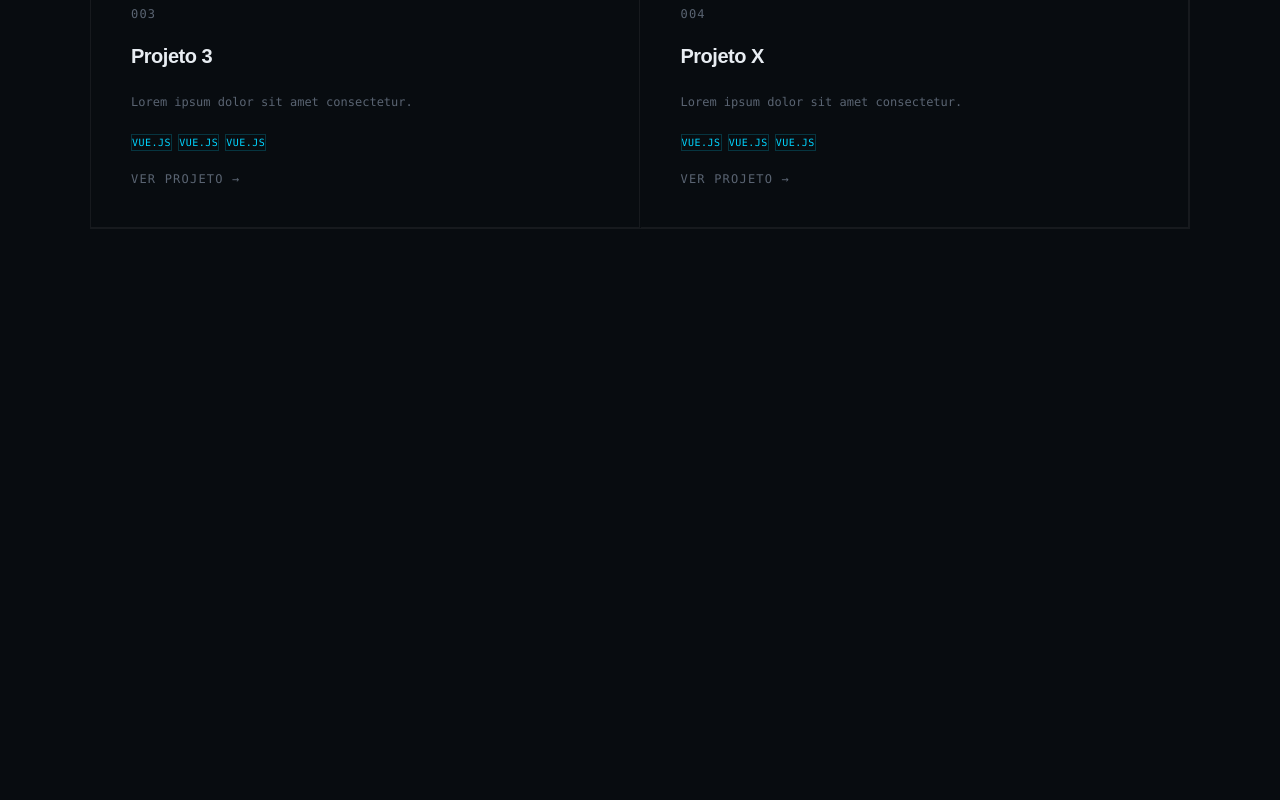
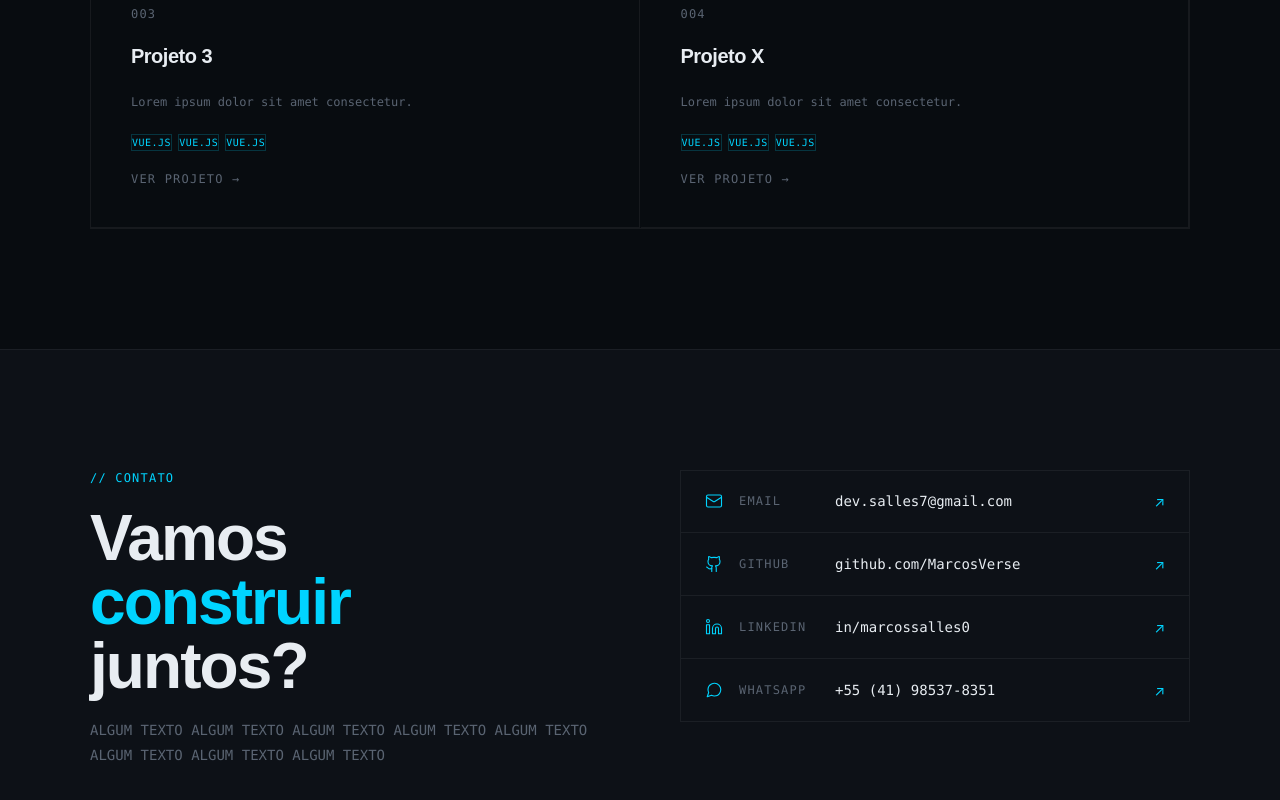
Before and after one commit to MarcosVerse/Portfolio, a Vue app: page / in a window 1280 px wide. Shown: the part 2730-3530 px from the top of the page. Before the commit the page ends 3079 px from the top, so only its background shows below. Built offline with nearby package versions, Linux system fonts and the light colour scheme.

Commit message:
Adicionado o 'contato' na página

```diff
--- a/src/App.vue
+++ b/src/App.vue
@@ -5,6 +5,7 @@
   <AboutSection />
   <TechSection />
   <ProjectsSection />
+  <ContactSection />
 </template>
 
 <script setup>
@@ -19,6 +20,7 @@ import CursorEffect from './components/CursorEffect.vue'
 import TechSection from './components/TechSection.vue';
 import ProjectsSection from './components/ProjectsSection.vue';
 import AboutSection from './components/AboutSection.vue'
+import ContactSection from './components/ContactSection.vue'
 
 
 </script>
--- a/src/components/ContactSection.vue
+++ b/src/components/ContactSection.vue
@@ -0,0 +1,171 @@
+<template>
+    <section id="contact" class="contact-section">
+        <div class="contact-inner">
+            <div class="contact-left reveal">
+                <div class="section-label font-mono text-xs uppercase tracking-widest">// contato</div>
+                <div class="contact-big">
+                    Vamos<br><span class="accent">construir</span><br>juntos?
+                </div>
+                <p class="contact-sub font-mono text-sm">
+                    <!-- Aberto a projetos freelance, posições full-time e conversas sobre tecnologia. Respondo rápido. -->
+                    ALGUM TEXTO ALGUM TEXTO ALGUM TEXTO ALGUM TEXTO ALGUM TEXTO ALGUM TEXTO ALGUM TEXTO ALGUM TEXTO
+                </p>
+            </div>
+            <div class="contact-right reveal">
+                <div class="contact-links">
+                    <a
+                    v-for="link in links"
+                    :key="link.label"
+                    :href="link.href"
+                    class="contact-link"
+                    target="_blank"
+                    >
+                    <span class="link-icon" v-html="link.icon"></span>
+                    <span class="link-label font-mono text-xs uppercase tracking-widest">{{ link.label }}</span>
+                    <span class="link-val font-mono text-sm">{{ link.value }}</span>
+                    <span class="link-arrow">↗</span>
+                    </a>
+                </div>
+            </div>
+        </div>
+    </section>
+</template>
+
+<script setup>
+import { useScrollReveal } from '../composables/useScrollReveal.js'
+
+useScrollReveal()
+
+const links = [
+    {
+        label: 'Email',
+        value: 'dev.salles7@gmail.com',
+        href: 'mailto:dev.salles7@gmail.com',
+        icon: `<svg xmlns="http://www.w3.org/2000/svg" width="18" height="18" viewBox="0 0 24 24" fill="none" stroke="currentColor" stroke-width="1.5" stroke-linecap="round" stroke-linejoin="round"><rect width="20" height="16" x="2" y="4" rx="2"/><path d="m22 7-8.97 5.7a1.94 1.94 0 0 1-2.06 0L2 7"/></svg>`,
+    },
+    {
+        label: 'GitHub',
+        value: 'github.com/MarcosVerse',
+        href: 'https://github.com/MarcosVerse',
+        icon: `<svg xmlns="http://www.w3.org/2000/svg" width="18" height="18" viewBox="0 0 24 24" fill="none" stroke="currentColor" stroke-width="1.5" stroke-linecap="round" stroke-linejoin="round"><path d="M15 22v-4a4.8 4.8 0 0 0-1-3.5c3 0 6-2 6-5.5.08-1.25-.27-2.48-1-3.5.28-1.15.28-2.35 0-3.5 0 0-1 0-3 1.5-2.64-.5-5.36-.5-8 0C6 2 5 2 5 2c-.3 1.15-.3 2.35 0 3.5A5.403 5.403 0 0 0 4 9c0 3.5 3 5.5 6 5.5-.39.49-.68 1.05-.85 1.65-.17.6-.22 1.23-.15 1.85v4"/><path d="M9 18c-4.51 2-5-2-7-2"/></svg>`,
+    },
+    {
+        label: 'LinkedIn',
+        value: 'in/marcossalles0',
+        href: 'https://linkedin.com/in/marcossalles0',
+        icon: `<svg xmlns="http://www.w3.org/2000/svg" width="18" height="18" viewBox="0 0 24 24" fill="none" stroke="currentColor" stroke-width="1.5" stroke-linecap="round" stroke-linejoin="round"><path d="M16 8a6 6 0 0 1 6 6v7h-4v-7a2 2 0 0 0-2-2 2 2 0 0 0-2 2v7h-4v-7a6 6 0 0 1 6-6z"/><rect width="4" height="12" x="2" y="9"/><circle cx="4" cy="4" r="2"/></svg>`,
+    },
+    {
+        label: 'WhatsApp',
+        value: '+55 (41) 98537-8351',
+        href: 'https://wa.me/5541985378351',
+        icon: `<svg xmlns="http://www.w3.org/2000/svg" width="18" height="18" viewBox="0 0 24 24" fill="none" stroke="currentColor" stroke-width="1.5" stroke-linecap="round" stroke-linejoin="round"><path d="M21 11.5a8.38 8.38 0 0 1-.9 3.8 8.5 8.5 0 0 1-7.6 4.7 8.38 8.38 0 0 1-3.8-.9L3 21l1.9-5.7a8.38 8.38 0 0 1-.9-3.8 8.5 8.5 0 0 1 4.7-7.6 8.38 8.38 0 0 1 3.8-.9h.5a8.48 8.48 0 0 1 8 8v.5z"/></svg>`,
+    },
+]
+</script>
+
+<style scoped>
+.contact-section {
+    padding: 120px 48px;
+    background: var(--surface);
+    border-top: 1px solid var(--border);
+}
+
+.contact-inner {
+    max-width: 1100px;
+    margin: 0 auto;
+    display: grid;
+    grid-template-columns: 1fr 1fr;
+    gap: 80px;
+    align-items: start;
+}
+
+.section-label {
+    color: var(--accent);
+    margin-bottom: 20px;
+}
+
+.contact-big {
+    font-family: var(--sans);
+    font-size: clamp(40px, 5vw, 64px);
+    font-weight: 800;
+    letter-spacing: -0.03em;
+    line-height: 1;
+}
+
+.contact-big .accent {
+    color: var(--accent);
+}
+
+.contact-sub {
+    color: var(--muted);
+    line-height: 1.8;
+    margin-top: 20px;
+}
+
+.contact-links {
+    display: flex;
+    flex-direction: column;
+    gap: 1px;
+    border: 1px solid var(--border);
+    overflow: hidden;
+}
+
+.contact-link {
+    display: flex;
+    justify-content: space-between;
+    align-items: center;
+    padding: 20px 24px;
+    border-bottom: 1px solid var(--border);
+    text-decoration: none;
+    color: var(--text);
+    transition: background 0.2s;
+    gap: 16px;
+}
+
+.contact-link:last-child {
+    border-bottom: none;
+}
+
+.contact-link:hover {
+    background: rgba(255, 255, 255, 0.03);
+}
+
+.link-label {
+    color: var(--muted);
+    min-width: 80px;
+}
+
+.link-val {
+    color: var(--text);
+    flex: 1;
+}
+
+.link-arrow {
+    font-size: 14px;
+    color: var(--accent);
+    transition: transform 0.2s;
+}
+
+.link-icon {
+    color: var(--accent);
+    display: flex;
+    align-items: center;
+    flex-shrink: 0;
+}
+
+.contact-link:hover .link-arrow {
+    transform: translate(4px, -4px);
+}
+
+@media (max-width: 768px) {
+    .contact-section {
+        padding: 80px 24px;
+    }
+
+    .contact-inner {
+        grid-template-columns: 1fr;
+        gap: 48px;
+    }
+}
+</style>
--- a/src/style.css
+++ /dev/null
@@ -1 +0,0 @@
-@import "tailwindcss";
```
